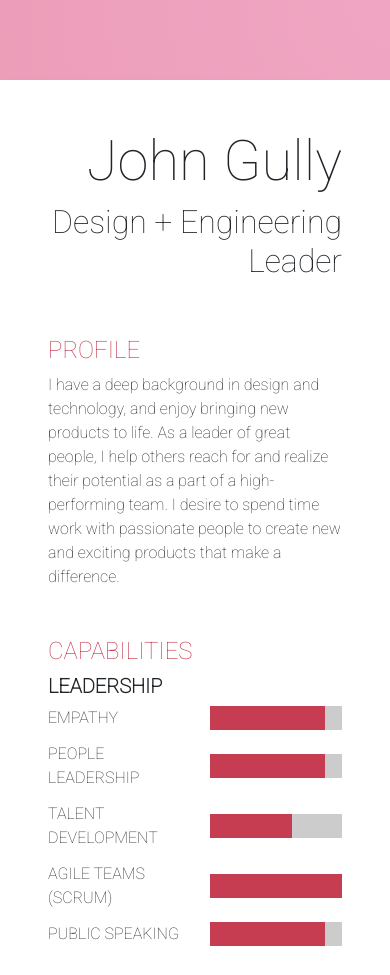
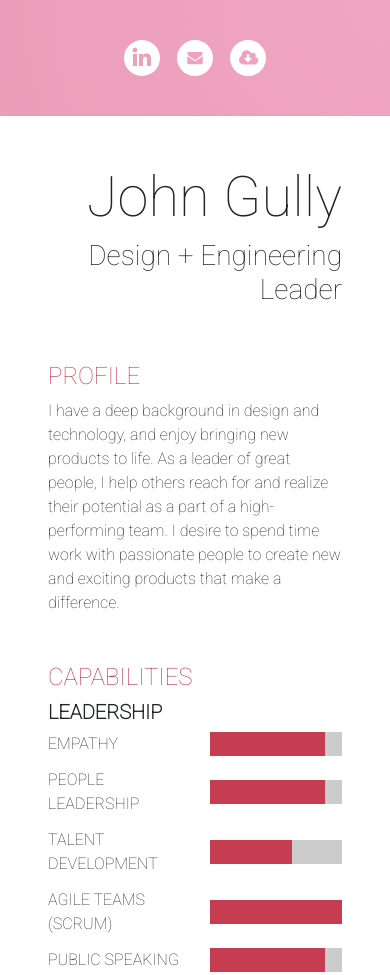
Before and after one commit to johngully/johngully.com, a plain HTML site: page index.html in a window 390 px wide. Shown: the top 975 px of the page. Drawn offline with nearby package versions, Linux system fonts and the light colour scheme.

Commit message:
Added contact information

```diff
--- a/assets/css/index.css
+++ b/assets/css/index.css
@@ -2,6 +2,8 @@ body {
   background-image: radial-gradient(circle at top right, #F0A6C3 0, #E48BA3 40%, #C63C50 90%);
   background-repeat: no-repeat;
   font-family: 'Roboto', sans-serif;
+  padding-top: 5rem;
+  padding-bottom: 10rem;
 }
 
 h4 {
@@ -20,10 +22,30 @@ section {
 
 .main {
   background-color: #FFF;
-  margin-bottom: 10rem;
-  margin-top: 5rem;
   padding: 3rem;
   box-shadow: -30px 60px 60px 0px rgba(0, 0, 0, 0.2);
+}
+
+/* Contact */
+.contact-top {
+  margin-top: -2.5rem;
+  margin-bottom: 2.5rem;
+}
+
+.contact-bottom {
+  margin-top: 4rem;
+  margin-bottom: -4rem;
+}
+
+.contact-top, .contact-bottom {
+  text-align: center;
+}
+
+.contact-top img, .contact-bottom img {
+  width: 36px;
+  height: 36px;
+  margin-left: .4rem;
+  margin-right: .4rem;
 }
 
 /* Header */
--- a/index.html
+++ b/index.html
@@ -10,15 +10,25 @@
     <link rel="stylesheet" href="assets/css/index.css">
   </head>
   <body>
+    <div class="contact-top col-md-12 d-md-none">
+      <a href="https://www.linkedin.com/in/jgully" target="_blank"><img src="assets/images/icon-linkedin-light.svg" alt="linkedin" title="View my linkedin profile" /></a>
+      <a href="mailto:john@gully.us"><img src="assets/images/icon-mail-light.svg" alt="email" title="Contact by email - john@gully.us" /></a>
+      <a href="assets/downloads/johngully.pdf" target="_blank"><img src="assets/images/icon-download-light.svg" alt="download" title="Download my resume" /></a>
+    </div>
     <div class="container main">
       <!-- Header -->
       <section class="row">
-        <header class="col">
+        <div class="contact-md col-md-3 d-none d-md-block">
+          <a href="https://www.linkedin.com/in/jgully" target="_blank"><img src="assets/images/icon-linkedin.svg" alt="linkedin" title="View my linkedin profile" /></a>
+          <a href="mailto:john@gully.us"><img src="assets/images/icon-mail.svg" alt="email" title="Contact by email - john@gully.us" /></a>
+          <a href="assets/downloads/John Gully - Resume.pdf" target="_blank"><img src="assets/images/icon-download.svg" alt="download" title="Download my resume" /></a>
+        </div>
+        <header class="col-md-9">
           <div class="d-flex flex-row-reverse">
             <div class="headshot d-none d-md-block"></div>
             <div class="">
               <h1>John Gully</h1>
-              <h2>Design + Engineering Leader</h2>
+              <h3>Design + Engineering Leader</h3>
             </div>
           </div>
         </header>
@@ -175,6 +185,11 @@
       </section>
     </div>
 
+    <div class="contact-bottom col-12">
+      <a href="https://www.linkedin.com/in/jgully" target="_blank"><img src="assets/images/icon-linkedin-light.svg" alt="linkedin" title="View my linkedin profile" /></a>
+      <a href="mailto:john@gully.us"><img src="assets/images/icon-mail-light.svg" alt="email" title="Contact by email - john@gully.us" /></a>
+      <a href="assets/downloads/johngully.pdf" target="_blank"><img src="assets/images/icon-download-light.svg" alt="download" title="Download my resume" /></a>
+    </div>s
 
     <!-- Optional JavaScript -->
     <!-- jQuery first, then Popper.js, then Bootstrap JS -->
```
Also changed, not shown: assets/images/icon-download-light.svg (added), assets/images/icon-download.svg (added), assets/images/icon-linkedin-light.svg (added), assets/images/icon-linkedin.svg (added), assets/images/icon-mail-light.svg (added), assets/images/icon-mail.svg (added).
